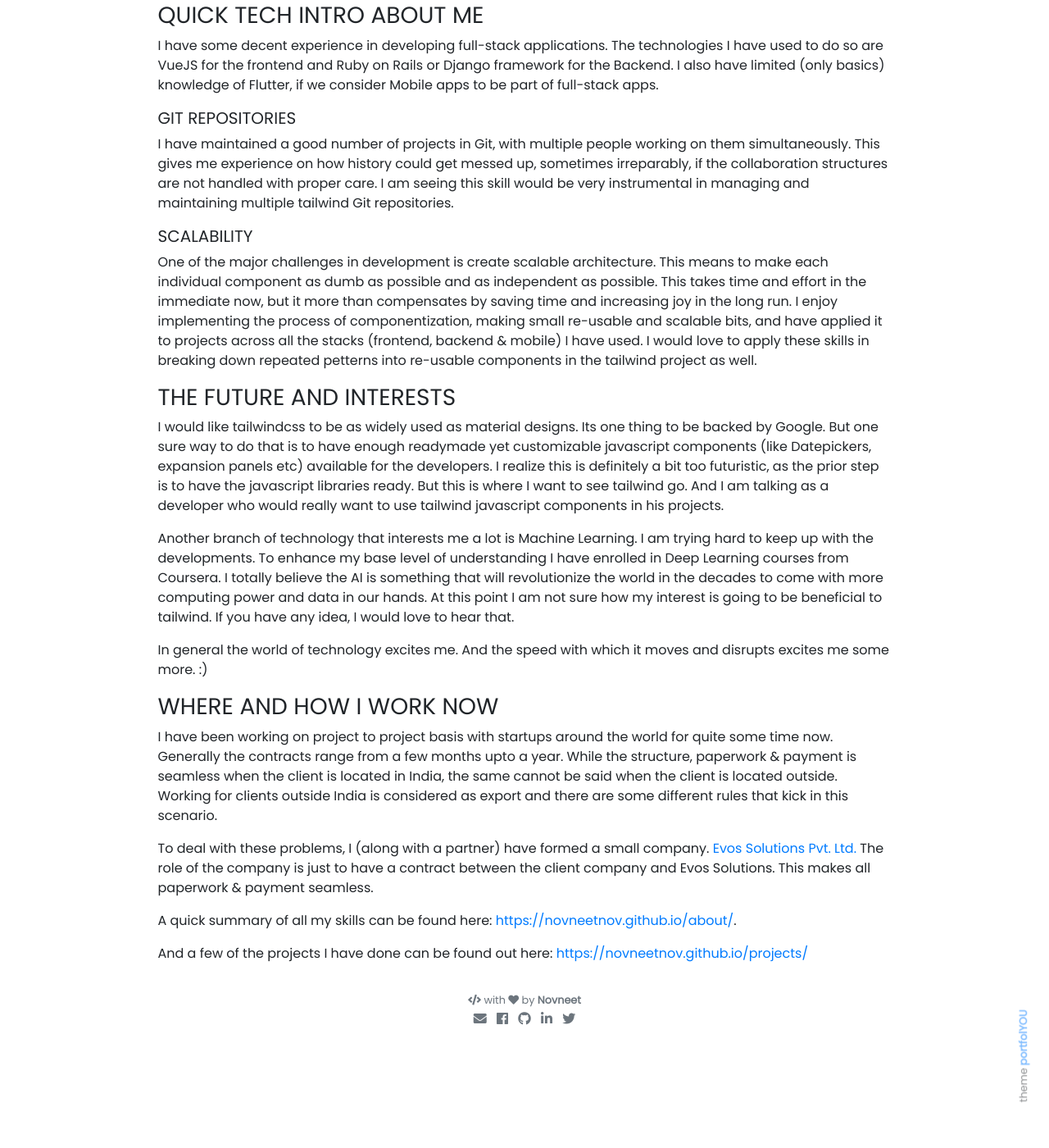
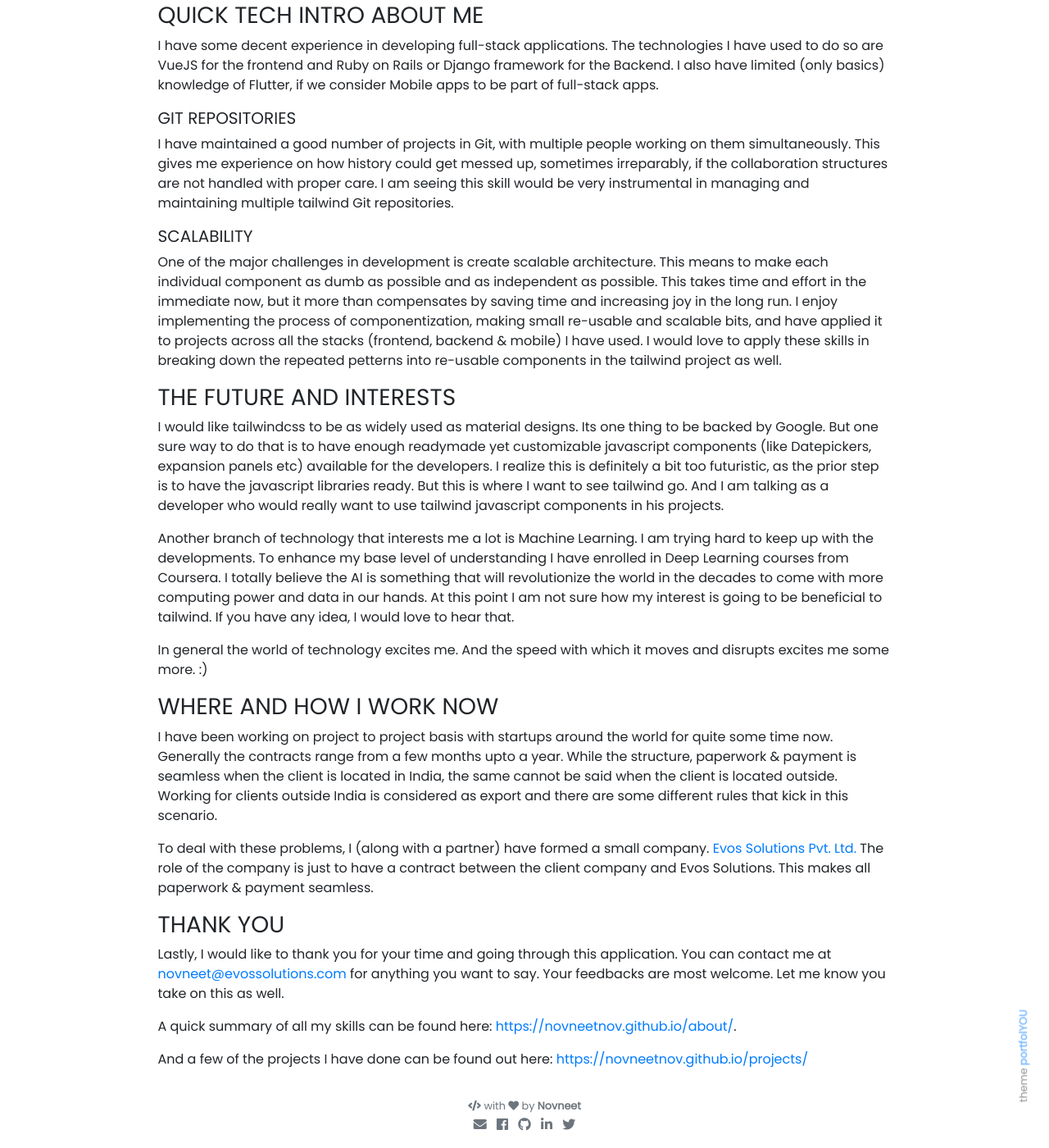
Before and after one commit to novneetnov/novneetnov.github.io, a Jekyll site: the page built from pages/tailwind-ui-application.md, in a window 1280 px wide and 1400 px high, scrolled down 570 px. Shown: the whole window at 82% size. Built offline with Jekyll 4.4.1, drawn with Linux system fonts in a browser that asks for light colours; nearby versions of some CDN libraries.

Commit message:
Add thank you to tailwind-ui application

```diff
--- a/pages/tailwind-ui-application.md
+++ b/pages/tailwind-ui-application.md
@@ -40,7 +40,7 @@ This means to make each individual component as dumb as possible and as independ
 This takes time and effort in the immediate now, but it more than compensates by saving time and increasing joy in the long run.
 I enjoy implementing the process of componentization, making small re-usable and scalable bits,
 and have applied it to projects across all the stacks (frontend, backend & mobile) I have used.
-I would love to apply these skills in breaking down repeated petterns into re-usable components in the tailwind project as well.
+I would love to apply these skills in breaking down the repeated petterns into re-usable components in the tailwind project as well.
 
 ### THE FUTURE AND INTERESTS
 I would like tailwindcss to be as widely used as material designs. Its one thing to be backed by Google.
@@ -70,6 +70,11 @@ To deal with these problems, I (along with a partner) have formed a small compan
 The role of the company is just to have a contract between the client company and Evos Solutions.
 This makes all paperwork & payment seamless.
 
+### THANK YOU
+Lastly, I would like to thank you for your time and going through this application.
+You can contact me at [novneet@evossolutions.com](novneet@evossolutions.com) for anything you want to say.
+Your feedbacks are most welcome. Let me know you take on this as well.
+
 A quick summary of all my skills can be found here:
 [https://novneetnov.github.io/about/](https://novneetnov.github.io/about/).
 
```
